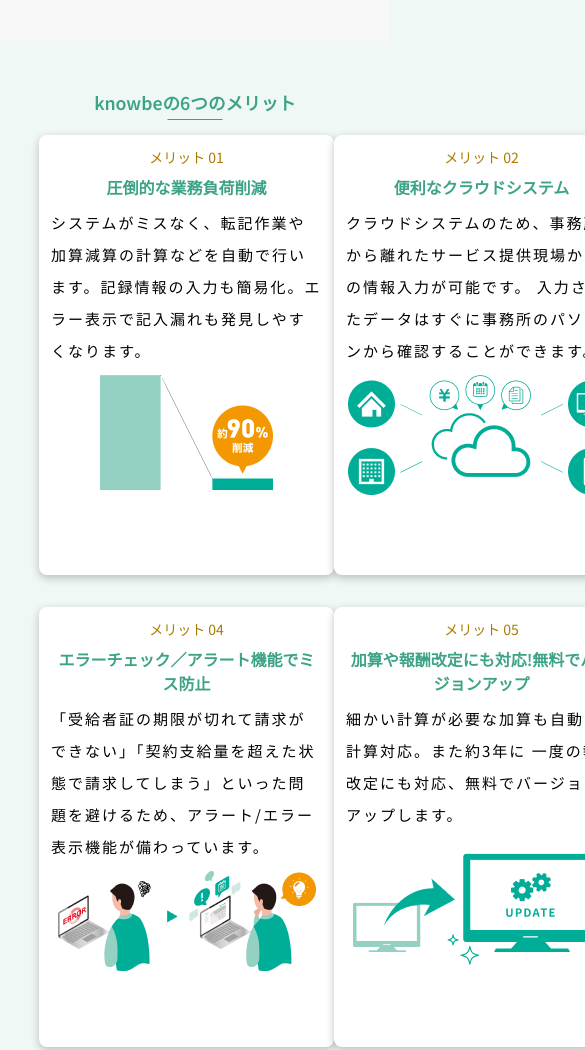
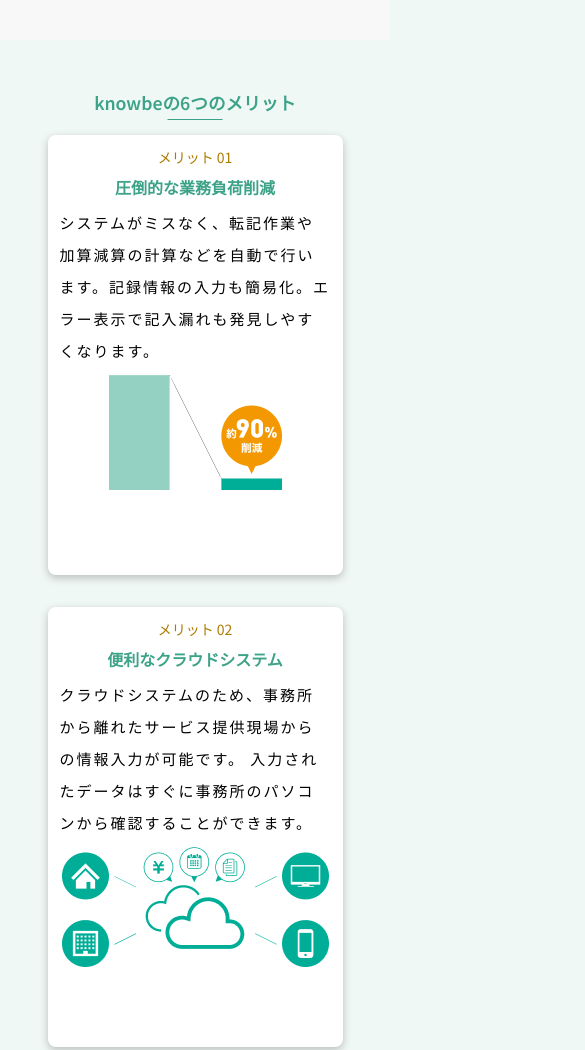
Before and after one commit to longdemon/interview_test, a plain HTML site: page index.html in a window 390 px wide. Shown: the part 2860-3910 px from the top of the page, 585 px wide, since content can reach past the window. Drawn offline with nearby package versions, Linux system fonts and the light colour scheme; files whose address does not match are found by name.

Commit message:
update layout

```diff
--- a/assets/css/index.css
+++ b/assets/css/index.css
@@ -786,7 +786,6 @@ h4 {
 /*================BENEFITS===============*/
 .benefit__list {
     display: grid;
-    /* flex-wrap: wrap; */
     justify-content: space-around;
     grid-template-columns: auto auto auto;
     row-gap: 2rem;
@@ -825,7 +824,11 @@ h4 {
 .benefit__img {
     text-align: center;
 }
-
+@media (max-width: 767.98px) {
+    .benefit__list {
+        grid-template-columns: auto;
+    }
+}
 /*================REASON===============*/
 .reason {
     background-color: #f8f8f8;
```
